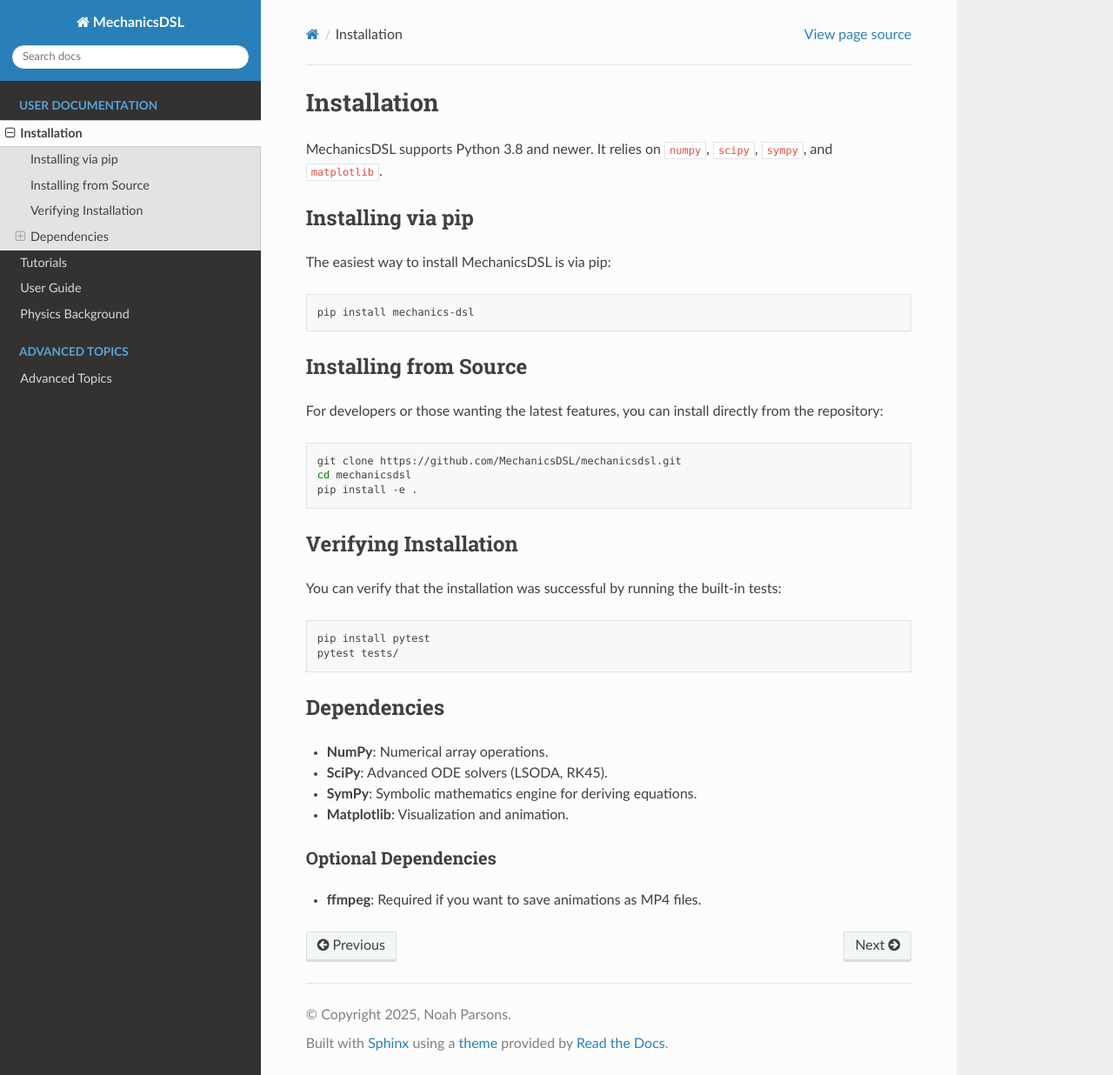
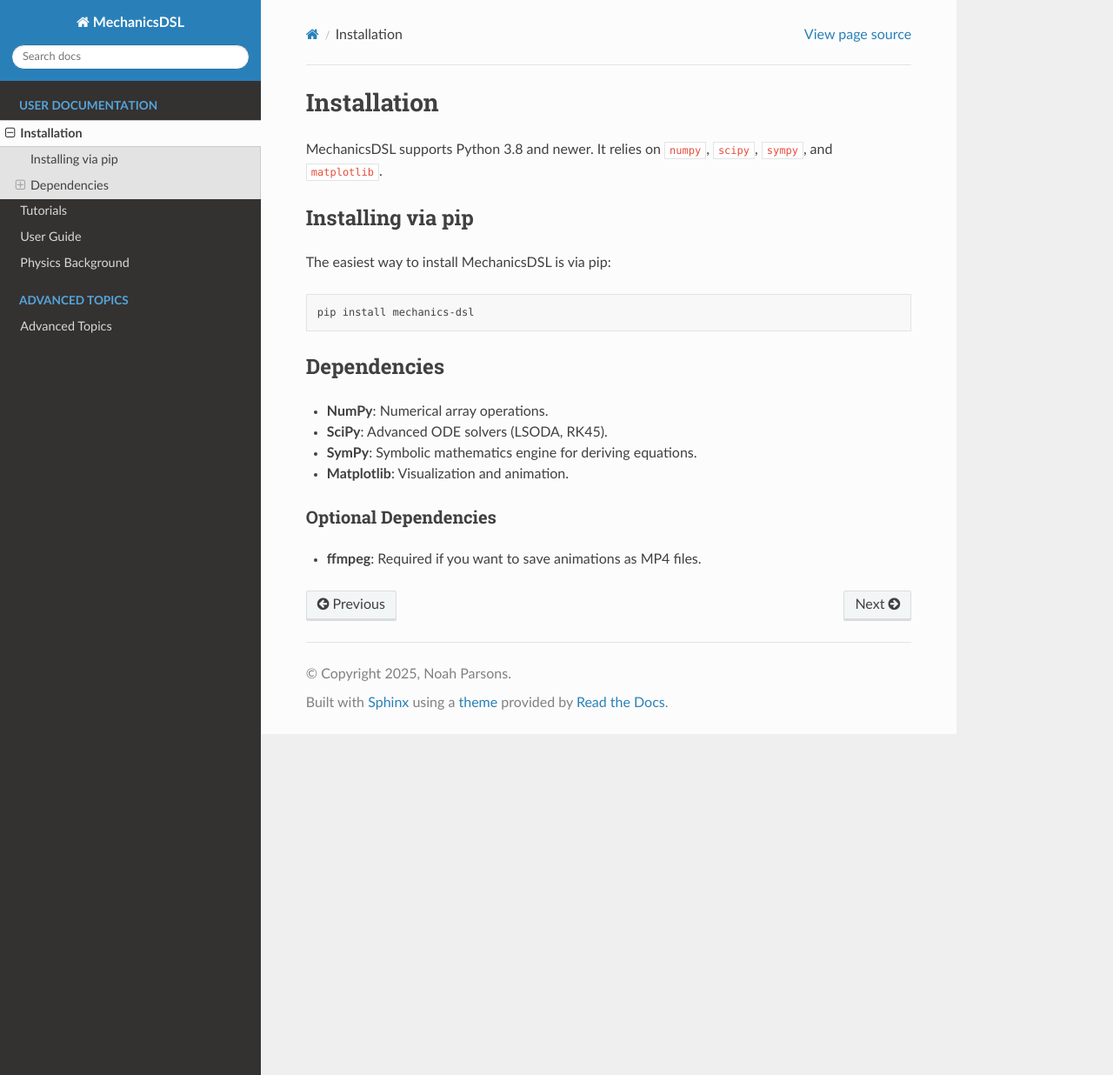
Before and after one commit to MechanicsDSL/mechanicsdsl, a Sphinx documentation site: the page built from docs/installation.rst, in a window 1280 px wide and 1236 px high. Shown: the whole window at 87% size. Built offline with Sphinx 7.4.7 and the Read the Docs theme 3.1.0, drawn with Linux system fonts in a browser that asks for light colours; pages that are not in the unit, such as notebooks, are missing from menus.

Commit message:
Update installation.rst

```diff
--- a/docs/installation.rst
+++ b/docs/installation.rst
@@ -12,27 +12,6 @@
 
     pip install mechanics-dsl
 
-Installing from Source
-----------------------
-
-For developers or those wanting the latest features, you can install directly from the repository:
-
-.. code-block:: bash
-
-    git clone https://github.com/MechanicsDSL/mechanicsdsl.git
-    cd mechanicsdsl
-    pip install -e .
-
-Verifying Installation
-----------------------
-
-You can verify that the installation was successful by running the built-in tests:
-
-.. code-block:: bash
-
-    pip install pytest
-    pytest tests/
-
 Dependencies
 ------------
 
```
